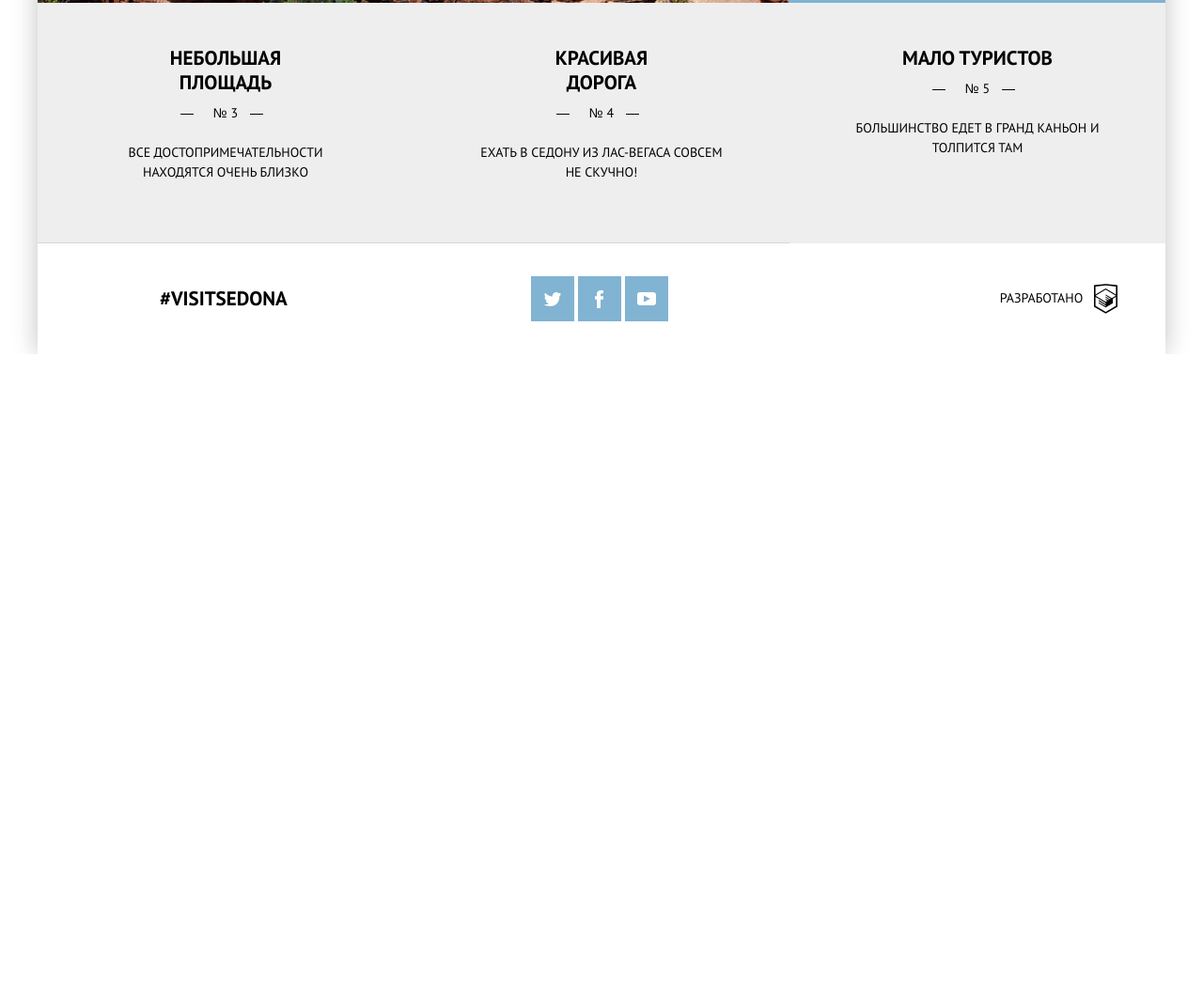
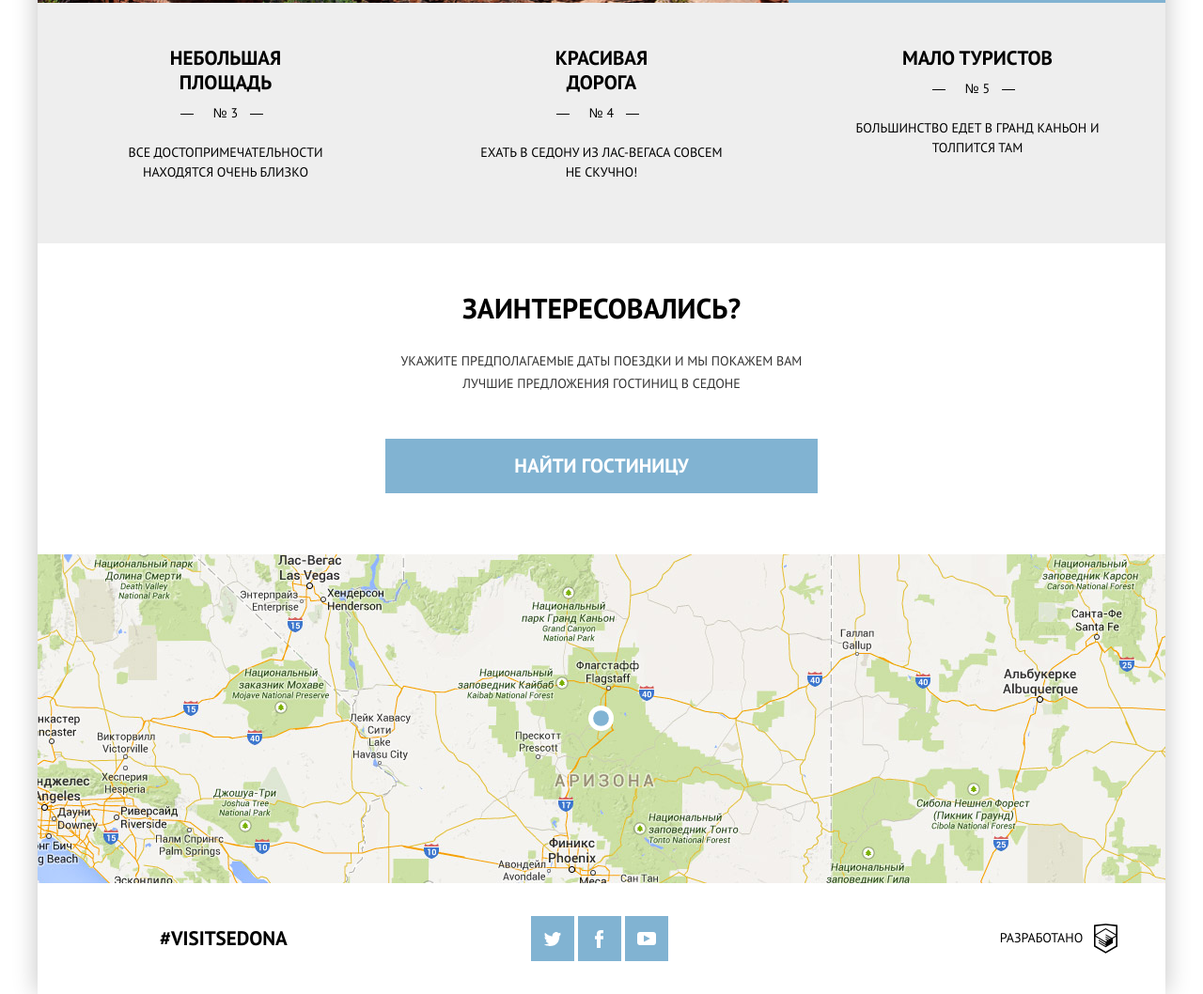
Before and after one commit to rockn1989/sedona, a website: page index.html in a window 1280 px wide. Shown: the part 1619-2677 px from the top of the page at 94% size. Before the commit the page ends 1996 px from the top, so only its background shows below. Drawn offline with nearby package versions, Linux system fonts and the light colour scheme; files that its build step writes are made by us from their sources; files whose address does not match are found by name.

Commit message:
fixup! Полностью сверстана index.html

```diff
--- a/index.html
+++ b/index.html
@@ -156,6 +156,18 @@
                 </div>
             </section>
 
+            <section class="services">
+                <h2 class="services__title">Заинтересовались?</h2>
+                <p class="services__desc">
+                    Укажите предполагаемые даты поездки и мы покажем Вам лучшие предложения гостиниц в Седоне
+                </p>
+                <button class="button" type="submit">Найти гостиницу</button>
+            </section>
+
+        </section>
+
+        <section class="map">
+
         </section>
 
         <footer class="page-footer">
--- /dev/null
+++ b/less/blocks/buttons.less
@@ -0,0 +1,25 @@
+
+
+.button {
+  .text-size(21px, 26px);
+  color: #ffffff;
+  background-color: #81b3d2;
+  padding: 16px 0;
+  width: 100%;
+  border: none;
+  outline: none;
+  text-transform: uppercase;
+  box-sizing: border-box;
+  font-weight: bold;
+  font-family: "PT Sans","Arial", sans-serif;
+  cursor: pointer;
+  &:hover {
+    background-color: #669ec0;
+  }
+  &:active {
+    background-color: #5496bd;
+  }
+  &&--disabled {
+    background-color: #e5e5e5;
+  }
+}
--- /dev/null
+++ b/less/blocks/map.less
@@ -0,0 +1,28 @@
+
+.map {
+  position: relative;
+  min-height: 350px;
+  background-repeat: no-repeat;
+  .background-retina('bg-map-mobile', 'jpg');
+  &:after {
+    content: '';
+    position: absolute;
+    display: block;
+    width: 28px;
+    height: 28px;
+    transform: translateX(-50%) translateY(-50%);
+    top: 50%;
+    left: 50%;
+    background: url("../img/icon-map-marker.svg") no-repeat;
+    cursor: pointer;
+  }
+
+  @media @tablet-width {
+    .background-retina('bg-map-tablet', 'jpg');
+  }
+
+  @media @desktop-width {
+    .background-retina('bg-map-desktop', 'jpg');
+  }
+
+}
--- a/less/blocks/news-list.less
+++ b/less/blocks/news-list.less
@@ -71,6 +71,7 @@
     @media @tablet-width {
       width: auto;
       padding-top: 46px;
+      border: none;
       & .news-list__title {
         padding: 0 33px;
       }
--- a/less/blocks/page-footer.less
+++ b/less/blocks/page-footer.less
@@ -1,6 +1,6 @@
 
 .page-footer__wrapper {
-  padding: 40px 20px 25px;
+  padding: 35px 20px 25px;
   text-align: center;
 
   @media @tablet-width {
--- /dev/null
+++ b/less/blocks/services.less
@@ -0,0 +1,42 @@
+
+.services {
+  padding: 30px 20px 50px;
+  text-align: center;
+  text-transform: uppercase;
+
+  @media @tablet-width {
+    padding: 56px 155px 58px;
+  }
+
+  @media @desktop-width {
+    padding: 56px 370px 65px;
+  }
+
+}
+
+.services__title {
+  .text-size(21px, 26px);
+  color: #000000;
+  margin-bottom: 17px;
+
+  @media @tablet-width {
+    .text-size(30px, 26px);
+    margin-bottom: 31px;
+  }
+
+}
+
+.services__desc {
+  .text-size(14px, 24px);
+  color: #333333;
+  margin-bottom: 35px;
+
+  @media @tablet-width {
+    margin-bottom: 41px;
+  }
+
+  @media @tablet-width {
+    margin-bottom: 47px;
+  }
+
+}
--- a/less/style.less
+++ b/less/style.less
@@ -2,6 +2,7 @@
 @import "mixins.less";
 @import "global/default.less";
 @import "global/fonts.less";
+@import "blocks/buttons.less";
 @import "blocks/page-header.less";
 @import "blocks/main-nav.less";
 @import "blocks/logo.less";
@@ -9,6 +10,9 @@
 @import "blocks/page-content.less";
 @import "blocks/news-list.less";
 @import "blocks/facilities-list.less";
+@import "blocks/services.less";
+@import "blocks/map.less";
+
 
 @import "blocks/page-footer.less";
 @import "blocks/hash-name.less";
```
